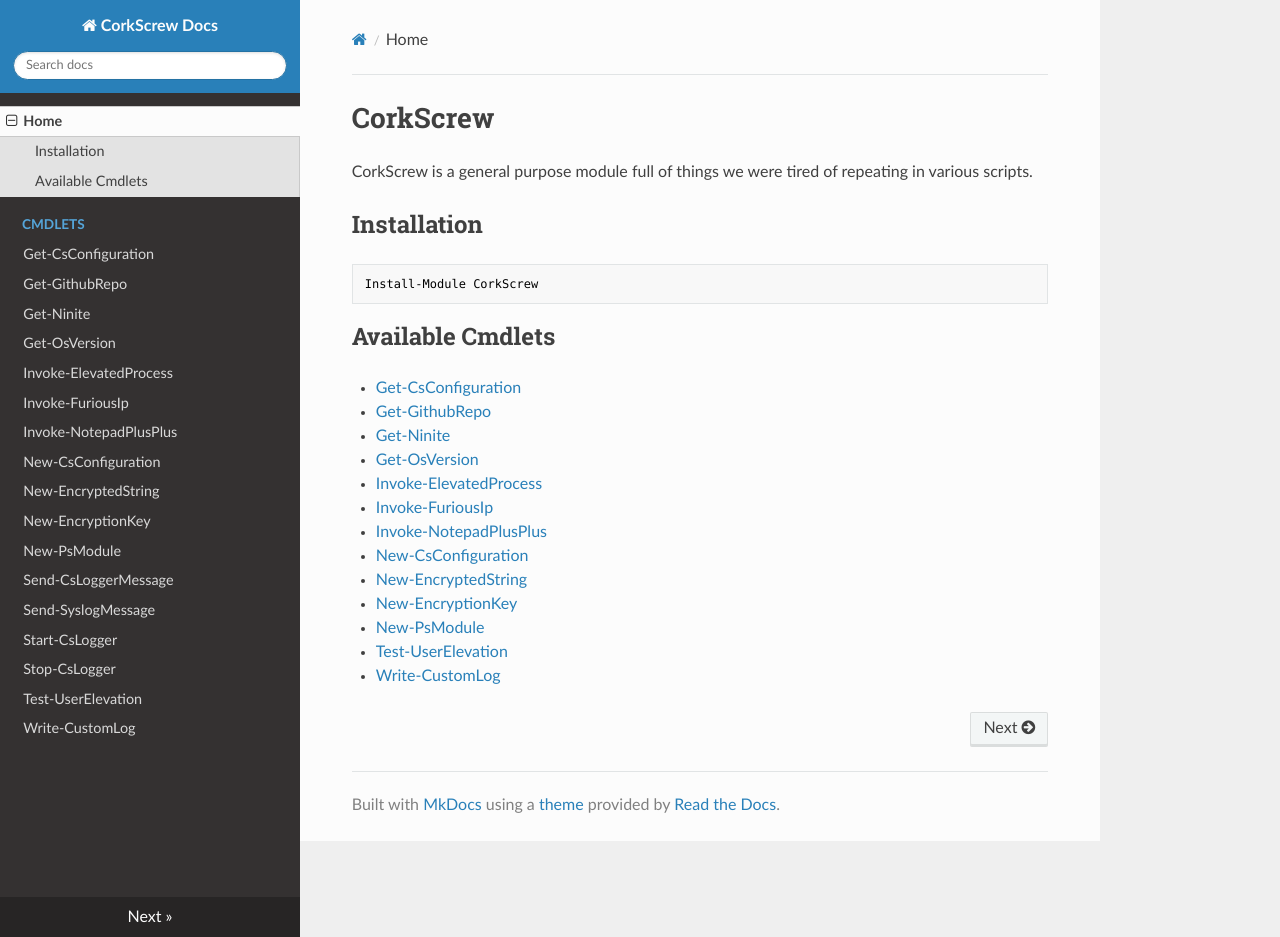
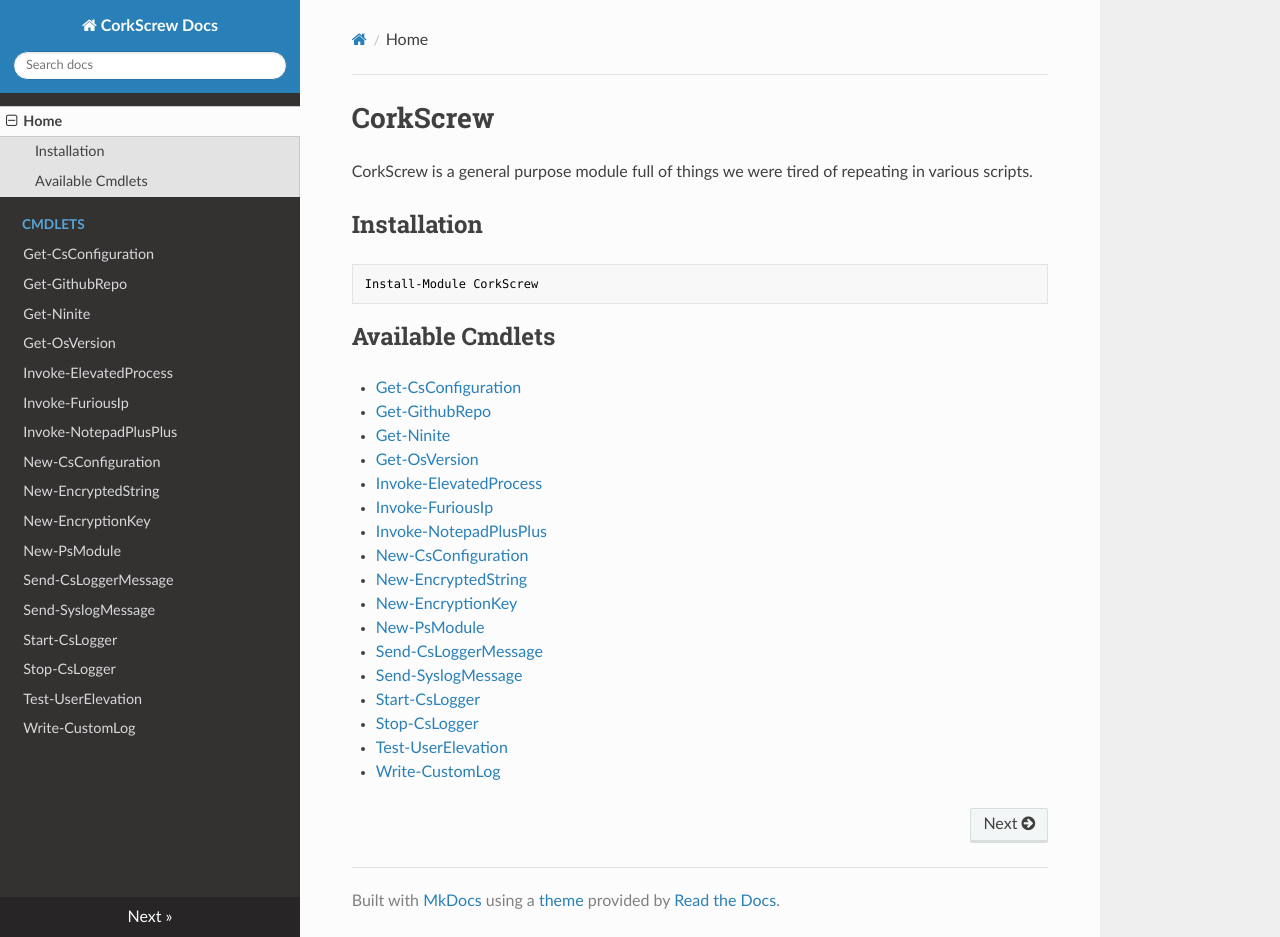
Before and after one commit to LockstepGroup/CorkScrew, an MkDocs documentation site: the page built from docs/index.md, in a window 1280 px wide and 937 px high. Built offline with MkDocs 1.6.1, drawn with Linux system fonts in a browser that asks for light colours; nearby versions of some CDN libraries; old or Windows-style settings are respelled for this version of MkDocs.

Commit message:
updated doc !depoy

````diff
--- a/docs/index.md
+++ b/docs/index.md
@@ -9,16 +9,20 @@ Install-Module CorkScrew
 ```
 
 ## Available Cmdlets
-* [Get-CsConfiguration](/cmdlets/Get-CsConfiguration/)
-* [Get-GithubRepo](/cmdlets/Get-GithubRepo/)
-* [Get-Ninite](/cmdlets/Get-Ninite/)
-* [Get-OsVersion](/cmdlets/Get-OsVersion/)
-* [Invoke-ElevatedProcess](/cmdlets/Invoke-ElevatedProcess/)
-* [Invoke-FuriousIp](/cmdlets/Invoke-FuriousIp/)
-* [Invoke-NotepadPlusPlus](/cmdlets/Invoke-NotepadPlusPlus/)
-* [New-CsConfiguration](/cmdlets/New-CsConfiguration/)
-* [New-EncryptedString](/cmdlets/New-EncryptedString/)
-* [New-EncryptionKey](/cmdlets/New-EncryptionKey/)
-* [New-PsModule](/cmdlets/New-PsModule/)
-* [Test-UserElevation](/cmdlets/Test-UserElevation/)
-* [Write-CustomLog](/cmdlets/Write-CustomLog/)
+* [Get-CsConfiguration](/cmdlets/Get-CsConfiguration.md)
+* [Get-GithubRepo](/cmdlets/Get-GithubRepo.md)
+* [Get-Ninite](/cmdlets/Get-Ninite.md)
+* [Get-OsVersion](/cmdlets/Get-OsVersion.md)
+* [Invoke-ElevatedProcess](/cmdlets/Invoke-ElevatedProcess.md)
+* [Invoke-FuriousIp](/cmdlets/Invoke-FuriousIp.md)
+* [Invoke-NotepadPlusPlus](/cmdlets/Invoke-NotepadPlusPlus.md)
+* [New-CsConfiguration](/cmdlets/New-CsConfiguration.md)
+* [New-EncryptedString](/cmdlets/New-EncryptedString.md)
+* [New-EncryptionKey](/cmdlets/New-EncryptionKey.md)
+* [New-PsModule](/cmdlets/New-PsModule.md)
+* [Send-CsLoggerMessage](/cmdlets/Send-CsLoggerMessage.md)
+* [Send-SyslogMessage](/cmdlets/Send-SyslogMessage.md)
+* [Start-CsLogger](/cmdlets/Start-CsLogger.md)
+* [Stop-CsLogger](/cmdlets/Stop-CsLogger.md)
+* [Test-UserElevation](/cmdlets/Test-UserElevation.md)
+* [Write-CustomLog](/cmdlets/Write-CustomLog.md)
````
Also changed, not shown: 1 other file.
